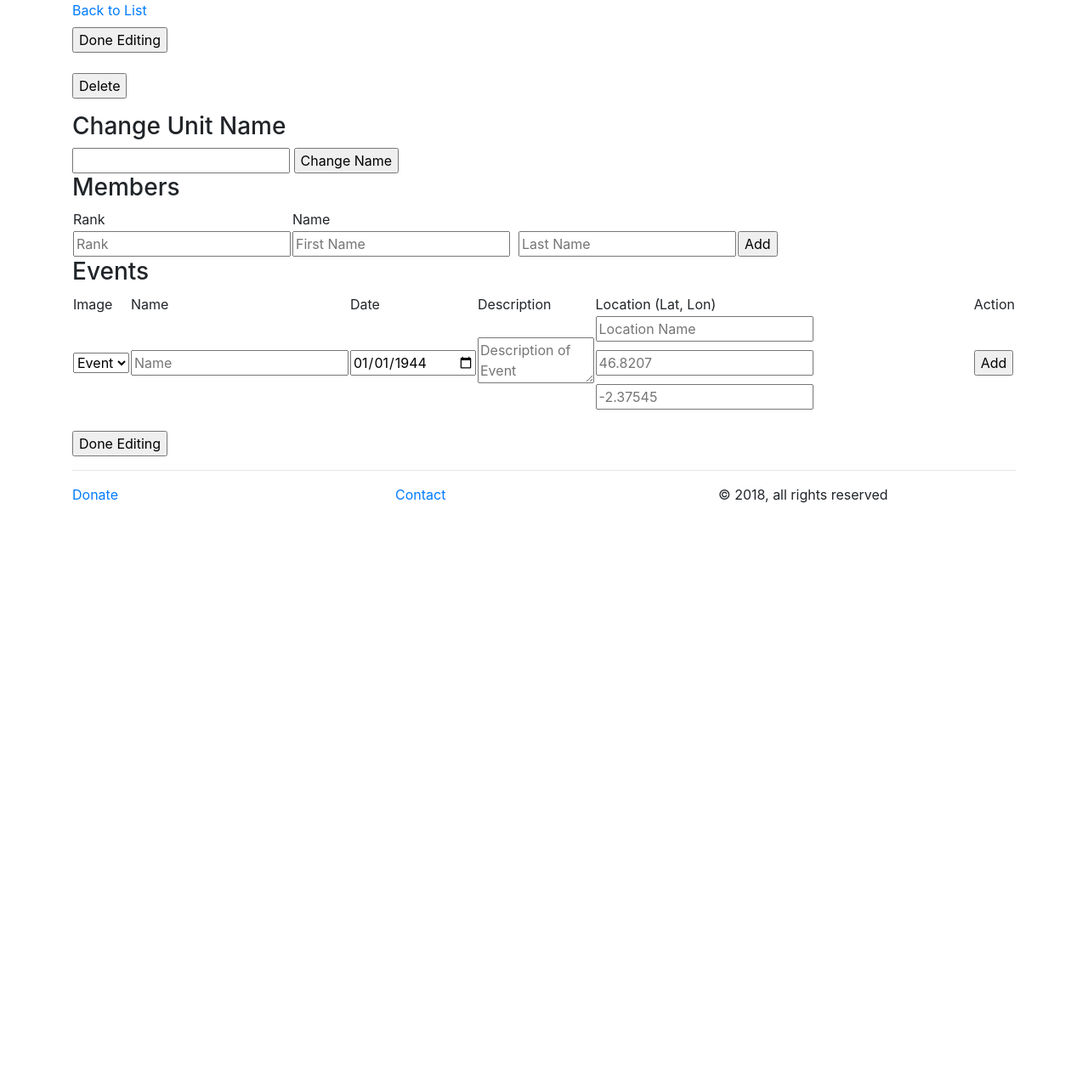
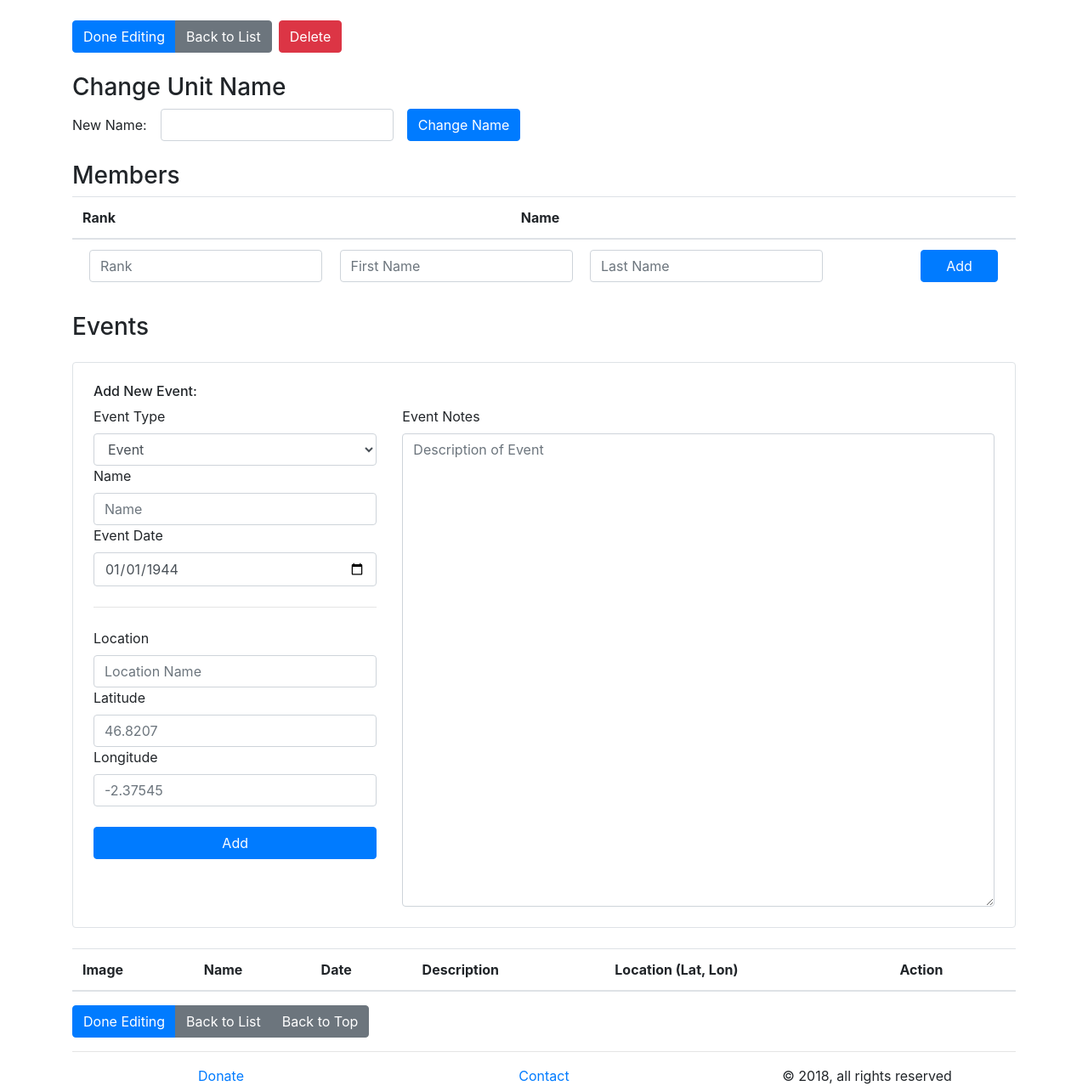
Before and after one commit to Thing342/CS3744Project, a PHP site: the page made by app/views/companyEdit.php in a window 1280 px wide. Shown: the part 56-1334 px from the top of the page at 85% size. Before the commit the page ends 648 px from the top, so only its background shows below. Run offline with PHP 8.4, Linux system fonts and the light colour scheme; the template is opened without the code that fills it, so the values that code supplies are empty; some libraries are stand-ins or nearby versions.

Commit message:
bootstrapify companies pages

```diff
--- a/app/views/companyEdit.php
+++ b/app/views/companyEdit.php
@@ -12,40 +12,54 @@ $container_id = 'container';
 include "app/views/_header.phtml"
 ?>
     <div id="whiteTextDiv">
-        <a href="<?= $this->url('/companies') ?>">Back to List</a>
-        <h2><?= $company->getName() ?></h2>
-        <form action="<?= $this->url('/companies/' . $company->getId()) ?>">
-            <input type="submit" value="Done Editing">
-        </form>
-        <br>
-        <form method="post" action="<?= $this->url('/companies/' . $company->getId()) . "/delete" ?>"
-              onsubmit="return confirm('Are you sure you want to delete this unit? (this cannot be undone)');">
-            <input type="submit" value="Delete">
-        </form>
-        <p></p>
-        <h3>Change Unit Name</h3>
-        <form action="<?= $this->url('/companies/' . $company->getId()) . '/changeName' ?>" method="post">
-            <input type="text" name="name" placeholder="<?= $company->getName() ?>" required>
-            <input type="submit" value="Change Name">
-        </form>
-        <h3>Members</h3>
-        <section>
-            <table>
+        <section class="my-4">
+            <h2><?= $company->getName() ?></h2>
+            <div class="btn-toolbar" role="toolbar" aria-label="Toolbar with button groups">
+                <div class="btn-group mr-2" role="group" aria-label="First group">
+                    <a class="btn btn-primary" href="<?= $this->url('/companies/' . $company->getId()) ?>">Done Editing</a>
+                    <a class="btn btn-secondary" href="<?= $_ENV['SUBDIRECTORY'] ?>/companies">Back to List</a>
+                </div>
+                <div class="btn-group mr-2" role="group" aria-label="second group">
+                    <form style="display: inline" method="post" action="<?= $this->url('/companies/' . $company->getId()) . "/delete" ?>"
+                          onsubmit="return confirm('Are you sure you want to delete this unit? (this cannot be undone)');">
+                        <input class="btn btn-danger" type="submit" value="Delete">
+                    </form>
+                </div>
+            </div>
+
+        </section>
+
+        <section class="my-4">
+            <h3>Change Unit Name</h3>
+            <form class="form-inline" action="<?= $this->url('/companies/' . $company->getId()) . '/changeName' ?>" method="post">
+                <label for="name">New Name:</label>
+                <input type="text" class="form-control mx-3" name="name" placeholder="<?= $company->getName() ?>" required>
+                <input type="submit" class="btn btn-primary" value="Change Name">
+            </form>
+        </section>
+
+        <section class="my-4">
+            <h3>Members</h3>
+            <table class="table">
                 <thead>
                 <tr>
-                    <td>Rank</td>
-                    <td>Name</td>
-                    <td></td>
+                    <th scope="col">Rank</th>
+                    <th scope="col">Name</th>
+                    <th scope="col"></th>
                 </tr>
                 </thead>
                 <tbody id="members-tbody">
                 <tr>
-                    <form id="memberAdd">
-                        <td><input type="text" name="rank" placeholder="Rank" required></td>
-                        <td><input type="text" name="firstname" placeholder="First Name" style="margin-right: 10px"
-                                   required><input type="text" name="lastname" placeholder="Last Name" required></td>
-                        <td><input type="submit" value="Add"></td>
-                    </form>
+                    <td colspan="2" class="container-fluid">
+                        <form class="form-inline row justify-content-between" id="memberAdd">
+                            <div class="col-11">
+                                <input type="text" class="form-control mx-2" name="rank" placeholder="Rank" required>
+                                <input type="text" class="form-control mx-2" name="firstname" placeholder="First Name" required>
+                                <input type="text" class="form-control mx-2" name="lastname" placeholder="Last Name" required>
+                            </div>
+                            <input type="submit" class="btn btn-primary col-1" value="Add">
+                        </form>
+                    </td>
                 </tr>
                 <!--
                     AJAX
@@ -54,51 +68,69 @@ include "app/views/_header.phtml"
             </table>
         </section>
 
-        <h3>Events</h3>
         <section>
-            <table>
+            <h3>Events</h3>
+            <form id="eventAdd" class="p-4 my-4 border rounded container">
+                <h6>Add New Event:</h6>
+                <div class="form-group row">
+                    <div class="form-group col col-12 col-lg-4">
+                        <label for="type">Event Type</label>
+                        <select class="form-control" name="type" id="" required>
+                            <option value="event">Event</option>
+                            <option value="battle">Battle</option>
+                            <option value="diary">Diary</option>
+                        </select>
+                        <label for="eventName">Name</label>
+                        <input type="text" class="form-control" name="eventName" placeholder="Name" required>
+                        <label for="date">Event Date</label>
+                        <input type="date" class="form-control" name="date" value="1944-01-01" required>
+
+                        <hr class="my-4">
+
+                        <label for="locationName" >Location</label>
+                        <input type="text" class="form-control" name="locationName" placeholder="Location Name" required>
+
+                        <label for="latitude">Latitude</label>
+                        <input type="number" class="form-control" name="latitude" placeholder="46.8207" step="any" required>
+                        <label for="longitude">Longitude</label>
+                        <input type="number" class="form-control" name="longitude" placeholder="-2.37545" step="any" required>
+
+                        <input type="submit" class="btn btn-primary my-4 w-100" value="Add">
+                    </div>
+                    <div class="form-group col col-12 col-lg-8">
+                        <label for="description">Event Notes</label>
+                        <textarea name="description" class="form-control w-100 h-100" placeholder="Description of Event" required></textarea>
+                    </div>
+                </div>
+
+            </form>
+            <table class="table">
                 <thead>
                 <tr>
-                    <td>Image</td>
-                    <td>Name</td>
-                    <td>Date</td>
-                    <td>Description</td>
-                    <td>Location (Lat, Lon)</td>
-                    <td>Action</td>
+                    <th scope="col">Image</th>
+                    <th scope="col">Name</th>
+                    <th scope="col">Date</th>
+                    <th scope="col">Description</th>
+                    <th scope="col">Location (Lat, Lon)</th>
+                    <th scope="col">Action</th>
                 </tr>
                 </thead>
                 <tbody id="events-tbody">
-                <tr>
-                    <form id="eventAdd">
-                        <td><select name="type" id="" required>
-                                <option value="event">Event</option>
-                                <option value="battle">Battle</option>
-                                <option value="diary">Diary</option>
-                            </select></td>
-                        <td><input type="text" name="eventName" placeholder="Name" required></td>
-                        <td><input type="date" name="date" value="1944-01-01" required></td>
-                        <td><textarea name="description" placeholder="Description of Event" style="width: 100%"
-                                      required></textarea></td>
-                        <td>
-                            <input type="text" name="locationName" placeholder="Location Name"
-                                   style="margin-bottom: 10px" required>
-                            <input type="number" name="latitude" placeholder="46.8207" step="any"
-                                   style="margin-bottom: 10px" required>
-                            <input type="number" name="longitude" placeholder="-2.37545" step="any" required>
-                        </td>
-                        <td><input type="submit" value="Add"></td>
-                    </form>
-                </tr>
                 <!--
                     AJAX
                 -->
                 </tbody>
             </table>
         </section>
-        <br>
-        <form action="<?= $this->url('/companies/' . $company->getId()) ?>">
-            <input type="submit" value="Done Editing">
-        </form>
+        <section>
+            <div class="btn-toolbar" role="toolbar" aria-label="Toolbar with button groups">
+                <div class="btn-group mr-2" role="group" aria-label="First group">
+                    <a class="btn btn-primary" href="<?= $this->url('/companies/' . $company->getId()) ?>">Done Editing</a>
+                    <a class="btn btn-secondary" href="<?= $_ENV['SUBDIRECTORY'] ?>/companies">Back to List</a>
+                    <a class="btn btn-secondary" href="#">Back to Top</a>
+                </div>
+            </div>
+        </section>
 
         <script src="<?= $this->url('/public/js/company_ajax.js" type="application/javascript') ?>"></script>
     </div>
--- a/public/css/style-bs.css
+++ b/public/css/style-bs.css
@@ -0,0 +1,3 @@
+footer {
+    text-align: center;
+}
```
Also changed, not shown: app/views/companies.phtml (+11 -7 lines), app/views/companyDetails.php (+15 -21 lines), public/js/company_ajax.js (+18 -10 lines).
